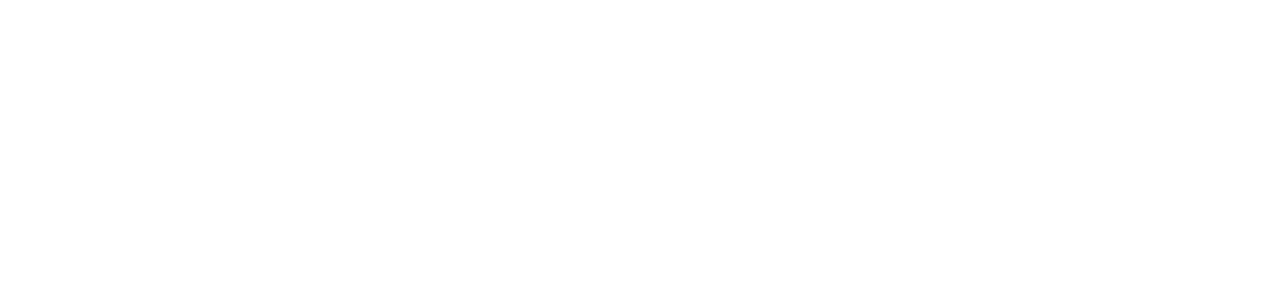
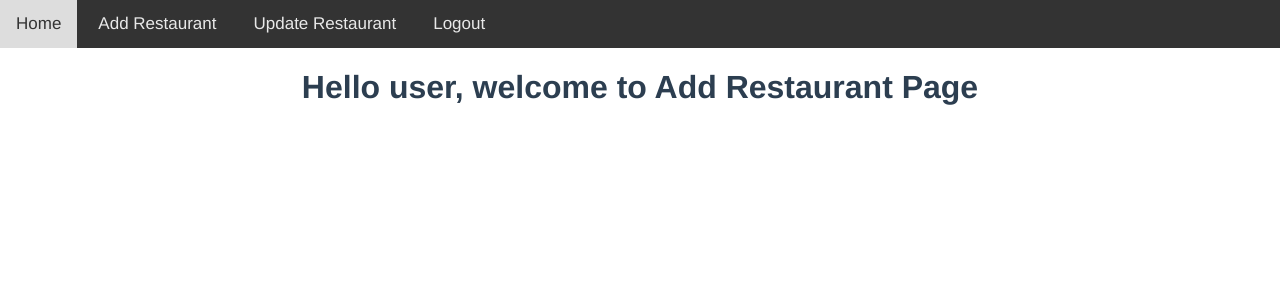
Before and after one commit to frankassafuah/restaurant-app, a Vue app: page /add-restaurant in a window 1280 px wide. Before the commit this address had no page. Shown: the top 300 px of the page. Built offline with nearby package versions, Linux system fonts and the light colour scheme; sample sign-in values are in the browser's storage.

Commit message:
IMP- Add and Update restaurant routes

```diff
--- a/src/components/header.vue
+++ b/src/components/header.vue
@@ -1,25 +1,22 @@
 <template>
   <div class="nav">
-        <a href="#">Home</a>
-        <a href="#">Add Restaurant</a>
-        <a href="#">Update Restaurant</a>
+    <router-link to="/">Home</router-link>
+    <router-link to="/add-restaurant">Add Restaurant</router-link>
+    <router-link to="/update-restaurant">Update Restaurant</router-link>
     <a @click="logout" href="#">Logout</a>
   </div>
 </template>
 
 <script>
-
 export default {
-    name: 'Header',
+  name: "Header",
   methods: {
     logout() {
       localStorage.clear();
-            this.$router.push({name:'Login'})
-        }
-    }
-
-}
-
+      this.$router.push({ name: "Login" });
+    },
+  },
+};
 </script>
 
 <style scoped>
@@ -40,6 +37,6 @@
 
 .nav a:hover {
   background-color: #ddd;
-    color: #333
+  color: #333;
 }
 </style>
--- a/src/router.js
+++ b/src/router.js
@@ -16,8 +16,20 @@
         path: "/login",
         component: () =>
             import ("./pages/login-page.vue"),
-        name: "Login"
-    }
+        name: "Login",
+    },
+    {
+        path: "/add-restaurant",
+        component: () =>
+            import ("./components/add.vue"),
+        name: "AddRestaurant",
+    },
+    {
+        path: "/update-restaurant",
+        component: () =>
+            import ("./components/update.vue"),
+        name: "UpdateRestaurant",
+    },
 ];
 
 const router = createRouter({
```
Lines whose indentation alone changed are shown as unchanged.
